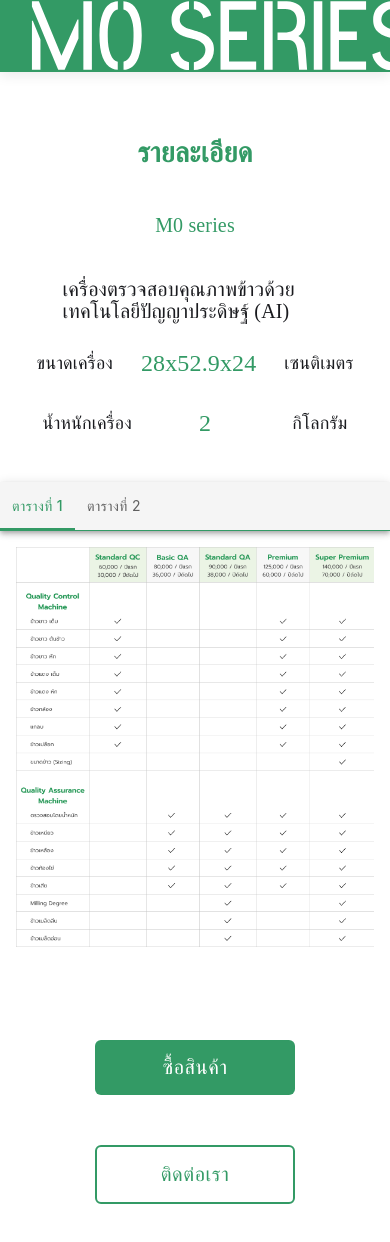
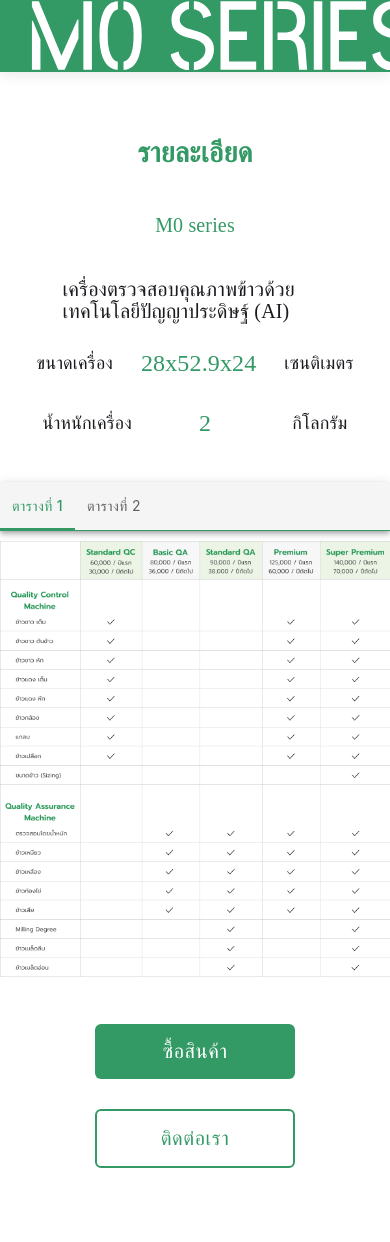
Before and after one commit to DomeNTPS/sale-page, a Next.js app: page /detail in a window 390 px wide. Shown: the top 1242 px of the page. After the commit the page ends 1218 px from the top, so only its background shows below. Built offline with nearby package versions, Linux system fonts and the light colour scheme.

Commit message:
fix tabpanel padding

```diff
--- a/pages/detail.js
+++ b/pages/detail.js
@@ -69,7 +69,7 @@ function TabPanel(props) {
       {...other}
     >
       {value === index && (
-        <Box p={2}>
+        <Box p={2} style={{padding: 0, marginTop: 10}}>
           <Typography>{children}</Typography>
         </Box>
       )}
@@ -109,9 +109,11 @@ function detail() {
        },
      },
      root: {
-       //  flexGrow: 1,
        backgroundColor: "#fff",
      },
+     panel: {
+       padding: 0
+     }
    }));
 
    const classes = useStyles();
@@ -160,7 +162,7 @@ function detail() {
                   <ImgTab label="ตารางที่ 2" {...a11yProps(1)} />
                 </ImgTabs>
               </AppBar>
-              <TabPanel value={value} index={0}>
+              <TabPanel className={classes.panel} value={value} index={0}>
                 <img
                   src="/Table_1.png"
                   className="detail-img-responsive"
--- a/styles/buyStyle.css
+++ b/styles/buyStyle.css
@@ -100,7 +100,8 @@
     .buy-container {
         display: flex;
         flex-direction: column;
-        height: 1200px;
+        height: auto;
+        padding-bottom: 40px;
     }
     .buy-head {
         display: flex;
--- a/styles/detailStyle.css
+++ b/styles/detailStyle.css
@@ -213,7 +213,6 @@
         display: flex;
         flex-direction: column;
         justify-content: center;
-        padding-bottom: 50px;
     }
     .detail-contactbutton {
         margin: 10px auto;
@@ -221,7 +220,7 @@
     }
 
     .detail-buybutton {
-        margin: 60px auto 30px;
+        margin: 30px auto 10px;
         border-radius: 6px;
     }
 }
--- a/styles/indexStyle.css
+++ b/styles/indexStyle.css
@@ -127,9 +127,10 @@
 
 @media only screen and (max-width: 600px) {
     .container2 {
-        height: 1200px;
+        height: auto;
         width: auto;
         justify-content: center;
+        padding-bottom: 40px;
     }
 
     .M0-head {
--- a/styles/navStyle.css
+++ b/styles/navStyle.css
@@ -14,7 +14,6 @@
     display: flex;
     justify-content: flex-end;
     flex-direction: row;
-
 }
 
 @media only screen and (max-width: 600px) {
--- a/styles/serviceStyle.css
+++ b/styles/serviceStyle.css
@@ -81,11 +81,12 @@
 
 @media only screen and (max-width: 600px) {
     .service-container {
-        height: 1525px;
+        height: auto;
         display: flex;
         flex-direction: column;
         justify-content: center;
         width: 100%;
+        padding-bottom: 40px;
     }
     .service {
         display: flex;
@@ -131,7 +132,7 @@
         display: flex;
         flex-direction: column;
         justify-content: space-around;
-        /* margin-top: 50px; */
+        margin-top: 40px;
         /* margin-left: 50%; */
     }
     .img-responsive {
```
Also changed, not shown: components/Navbar.js (+1 -7 lines).
